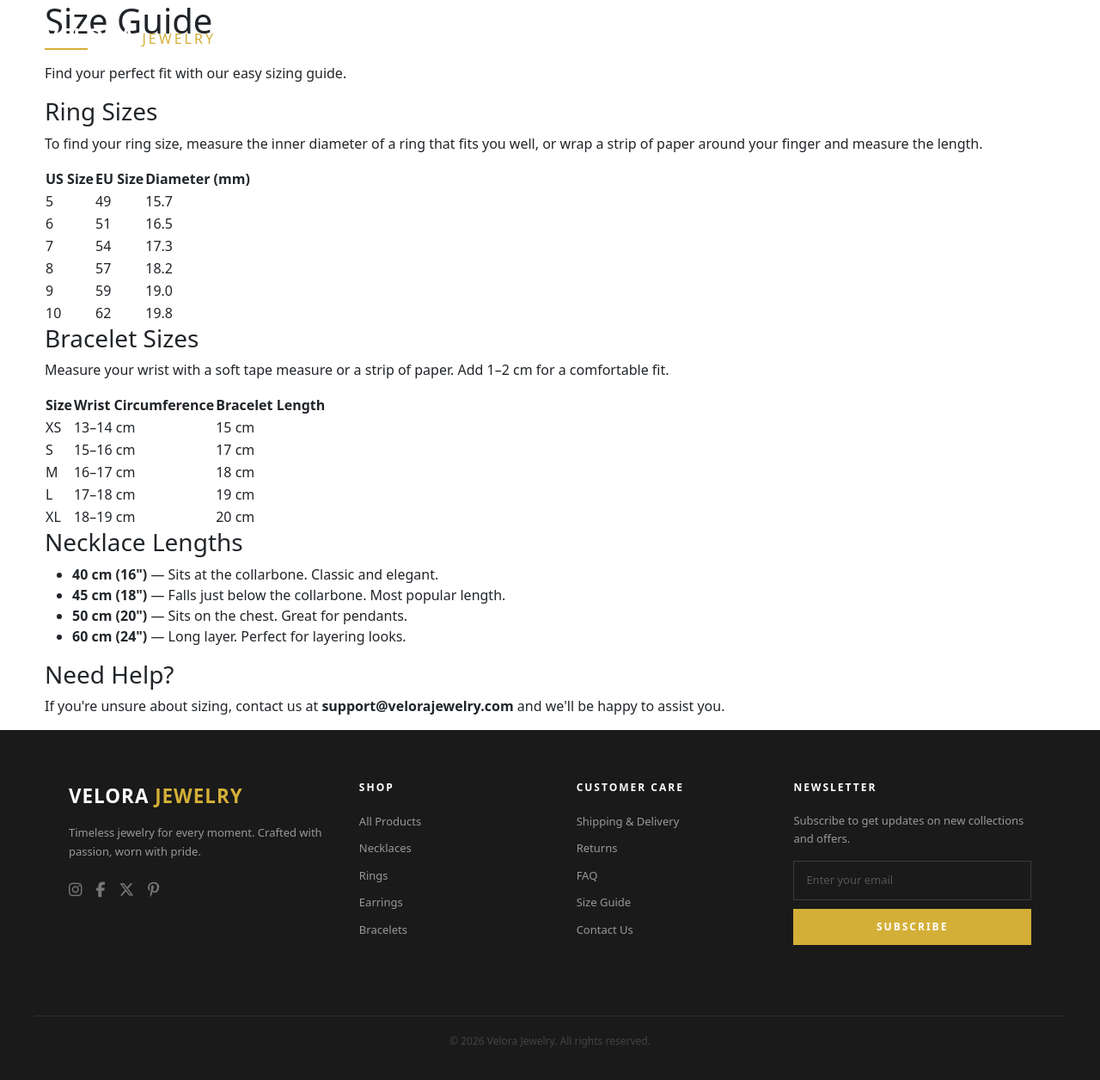
After one commit to PDennise/velora_jewelry, a Django app: page /page/size-guide/ in a window 1280 px wide. The commit adds this page. Shown: the whole page at 86% size. Run offline with Django 4.2, Linux system fonts and the light colour scheme; data that the repository does not hold is empty.

Commit message:
Add informational footer pages and navigation links

```diff
--- /dev/null
+++ b/page/templates/page/size_guide.html
@@ -0,0 +1,79 @@
+{% extends 'base.html' %}
+{% block title %}Size Guide — Velora Jewelry{% endblock %}
+{% block content %}
+
+<section class="policy-section">
+    <div class="container">
+
+        <div class="policy-header">
+            <h1>Size <span>Guide</span></h1>
+            <div class="gold-line"></div>
+            <p>Find your perfect fit with our easy sizing guide.</p>
+        </div>
+
+        <div class="policy-content">
+
+            <div class="policy-block">
+                <h3>Ring Sizes</h3>
+                <p>To find your ring size, measure the inner diameter of a ring that fits you well, or wrap a strip of paper around your finger and measure the length.</p>
+                <table class="size-table">
+                    <thead>
+                        <tr>
+                            <th>US Size</th>
+                            <th>EU Size</th>
+                            <th>Diameter (mm)</th>
+                        </tr>
+                    </thead>
+                    <tbody>
+                        <tr><td>5</td><td>49</td><td>15.7</td></tr>
+                        <tr><td>6</td><td>51</td><td>16.5</td></tr>
+                        <tr><td>7</td><td>54</td><td>17.3</td></tr>
+                        <tr><td>8</td><td>57</td><td>18.2</td></tr>
+                        <tr><td>9</td><td>59</td><td>19.0</td></tr>
+                        <tr><td>10</td><td>62</td><td>19.8</td></tr>
+                    </tbody>
+                </table>
+            </div>
+
+            <div class="policy-block">
+                <h3>Bracelet Sizes</h3>
+                <p>Measure your wrist with a soft tape measure or a strip of paper. Add 1–2 cm for a comfortable fit.</p>
+                <table class="size-table">
+                    <thead>
+                        <tr>
+                            <th>Size</th>
+                            <th>Wrist Circumference</th>
+                            <th>Bracelet Length</th>
+                        </tr>
+                    </thead>
+                    <tbody>
+                        <tr><td>XS</td><td>13–14 cm</td><td>15 cm</td></tr>
+                        <tr><td>S</td><td>15–16 cm</td><td>17 cm</td></tr>
+                        <tr><td>M</td><td>16–17 cm</td><td>18 cm</td></tr>
+                        <tr><td>L</td><td>17–18 cm</td><td>19 cm</td></tr>
+                        <tr><td>XL</td><td>18–19 cm</td><td>20 cm</td></tr>
+                    </tbody>
+                </table>
+            </div>
+
+            <div class="policy-block">
+                <h3>Necklace Lengths</h3>
+                <ul>
+                    <li><strong>40 cm (16")</strong> — Sits at the collarbone. Classic and elegant.</li>
+                    <li><strong>45 cm (18")</strong> — Falls just below the collarbone. Most popular length.</li>
+                    <li><strong>50 cm (20")</strong> — Sits on the chest. Great for pendants.</li>
+                    <li><strong>60 cm (24")</strong> — Long layer. Perfect for layering looks.</li>
+                </ul>
+            </div>
+
+            <div class="policy-block policy-note">
+                <h3>Need Help?</h3>
+                <p>If you're unsure about sizing, contact us at <strong>support@velorajewelry.com</strong> and we'll be happy to assist you.</p>
+            </div>
+
+        </div>
+
+    </div>
+</section>
+
+{% endblock %}
--- a/page/urls.py
+++ b/page/urls.py
@@ -6,4 +6,8 @@ app_name = 'page'
 urlpatterns = [
     path('about/', views.about, name='about'),
     path('contact/', views.contact, name='contact'),
+    path('shipping/', views.shipping, name='shipping'),
+    path('returns/', views.returns, name='returns'),
+    path('faq/', views.faq, name='faq'),
+    path('size-guide/', views.size_guide, name='size-guide'),
 ]
--- a/page/views.py
+++ b/page/views.py
@@ -6,3 +6,15 @@ def about(request):
 
 def contact(request):
     return render(request, 'page/contact.html')
+
+def shipping(request):
+    return render(request, 'page/shipping.html')
+
+def returns(request):
+    return render(request, 'page/returns.html')
+
+def faq(request):
+    return render(request, 'page/faq.html')
+
+def size_guide(request):
+    return render(request, 'page/size_guide.html')
--- a/templates/base.html
+++ b/templates/base.html
@@ -14,7 +14,7 @@
     <!-- Font Awesome -->
     <link rel="stylesheet" href="https://cdnjs.cloudflare.com/ajax/libs/font-awesome/6.5.1/css/all.min.css">
 
-     <!-- Flickity CSS -->
+    <!-- Flickity CSS -->
     <link rel="stylesheet" href="https://unpkg.com/flickity@2/dist/flickity.min.css">
 
 
@@ -150,10 +150,10 @@
                     <div class="footer-logo">VELORA <span>JEWELRY</span></div>
                     <p>Timeless jewelry for every moment. Crafted with passion, worn with pride.</p>
                     <div class="footer-socials">
-                        <a href="#" aria-label="Instagram"><i class="fa-brands fa-instagram"></i></a>
-                        <a href="#" aria-label="Facebook"><i class="fa-brands fa-facebook-f"></i></a>
-                        <a href="#" aria-label="Twitter"><i class="fa-brands fa-twitter"></i></a>
-                        <a href="#" aria-label="Pinterest"><i class="fa-brands fa-pinterest-p"></i></a>
+                        <a href="https://www.instagram.com/" aria-label="Instagram"><i class="fa-brands fa-instagram"></i></a>
+                        <a href="https://www.facebook.com/" aria-label="Facebook"><i class="fa-brands fa-facebook-f"></i></a>
+                        <a href="https://x.com/" aria-label="X"><i class="fa-brands fa-x-twitter"></i></a>
+                        <a href="https://pinterest.com/" aria-label="Pinterest"><i class="fa-brands fa-pinterest-p"></i></a>
                     </div>
                 </div>
 
@@ -162,10 +162,14 @@
                     <h4>SHOP</h4>
                     <ul>
                         <li><a href="{% url 'shop:product-list' %}">All Products</a></li>
-                        <li><a href="{% url 'shop:product-list' %}?category=necklaces">Necklaces</a></li>
-                        <li><a href="{% url 'shop:product-list' %}?category=rings">Rings</a></li>
-                        <li><a href="{% url 'shop:product-list' %}?category=earrings">Earrings</a></li>
-                        <li><a href="{% url 'shop:product-list' %}?category=bracelets">Bracelets</a></li>
+                        {% for category in categories %}
+                        <li><a href="{% url 'shop:product-list' %}?category={{ category.slug }}">{{ category.name }}</a>
+                        </li>
+                        {% endfor %}
+                        <li><a href="{% url 'shop:product-list' %}?type=necklace">Necklaces</a></li>
+                        <li><a href="{% url 'shop:product-list' %}?type=ring">Rings</a></li>
+                        <li><a href="{% url 'shop:product-list' %}?type=earring">Earrings</a></li>
+                        <li><a href="{% url 'shop:product-list' %}?type=bracelet">Bracelets</a></li>
                     </ul>
                 </div>
 
@@ -173,11 +177,11 @@
                 <div class="footer-col">
                     <h4>CUSTOMER CARE</h4>
                     <ul>
-                        <li><a href="#">Shipping &amp; Delivery</a></li>
-                        <li><a href="#">Returns</a></li>
-                        <li><a href="#">FAQ</a></li>
-                        <li><a href="#">Size Guide</a></li>
-                        <li><a href="#">Contact Us</a></li>
+                        <li><a href="{% url 'page:shipping' %}">Shipping &amp; Delivery</a></li>
+                        <li><a href="{% url 'page:returns' %}">Returns</a></li>
+                        <li><a href="{% url 'page:faq' %}">FAQ</a></li>
+                        <li><a href="{% url 'page:size-guide' %}">Size Guide</a></li>
+                        <li><a href="{% url 'page:contact' %}">Contact Us</a></li>
                     </ul>
                 </div>
 
```
Also changed, not shown: page/templates/page/faq.html (added, +61 -0 lines), page/templates/page/returns.html (added, +60 -0 lines), page/templates/page/shipping.html (added, +61 -0 lines).
